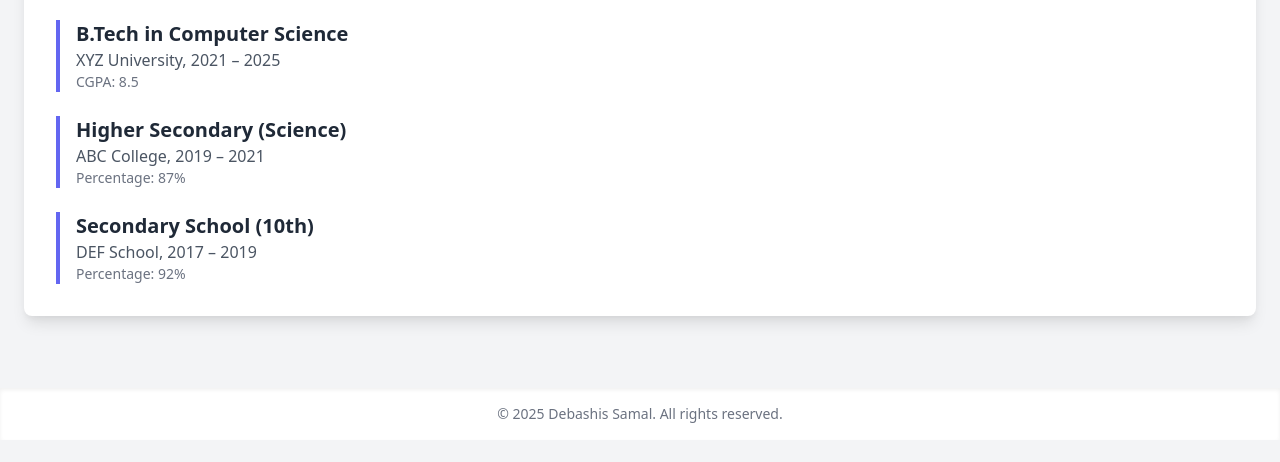
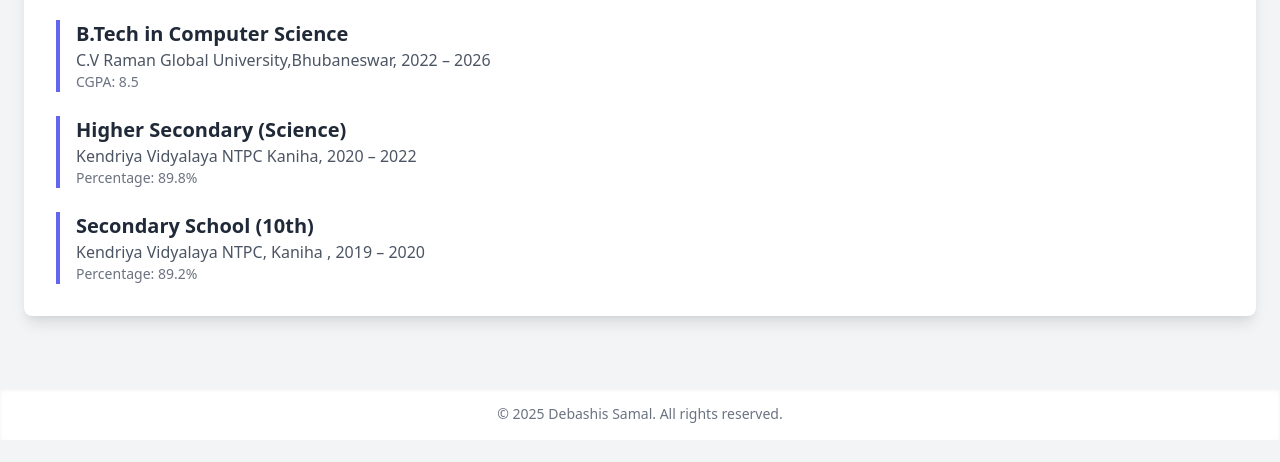
Before and after one commit to debashis1244/portfolio, a plain HTML site: page education.html in a window 1280 px wide. Shown: the part 188-650 px from the top of the page. Drawn offline with nearby package versions, Linux system fonts and the light colour scheme.

Commit message:
Update education.html

```diff
--- a/education.html
+++ b/education.html
@@ -27,20 +27,20 @@
       <div class="space-y-6">
         <div class="border-l-4 border-indigo-500 pl-4">
           <h3 class="text-xl font-semibold">B.Tech in Computer Science</h3>
-          <p class="text-gray-600">XYZ University, 2021 – 2025</p>
+          <p class="text-gray-600">C.V Raman Global University,Bhubaneswar, 2022 – 2026</p>
           <p class="text-sm text-gray-500">CGPA: 8.5</p>
         </div>
 
         <div class="border-l-4 border-indigo-500 pl-4">
           <h3 class="text-xl font-semibold">Higher Secondary (Science)</h3>
-          <p class="text-gray-600">ABC College, 2019 – 2021</p>
-          <p class="text-sm text-gray-500">Percentage: 87%</p>
+          <p class="text-gray-600">Kendriya Vidyalaya NTPC Kaniha, 2020 – 2022</p>
+          <p class="text-sm text-gray-500">Percentage: 89.8%</p>
         </div>
 
         <div class="border-l-4 border-indigo-500 pl-4">
           <h3 class="text-xl font-semibold">Secondary School (10th)</h3>
-          <p class="text-gray-600">DEF School, 2017 – 2019</p>
-          <p class="text-sm text-gray-500">Percentage: 92%</p>
+          <p class="text-gray-600">Kendriya Vidyalaya NTPC, Kaniha , 2019 – 2020</p>
+          <p class="text-sm text-gray-500">Percentage: 89.2%</p>
         </div>
       </div>
     </section>
```
